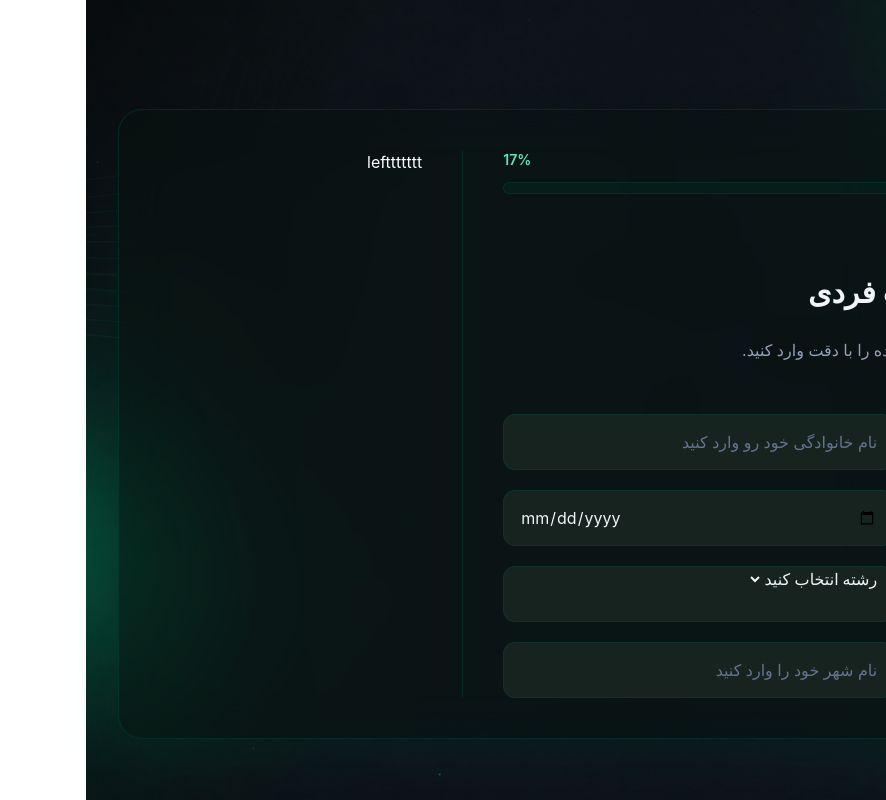
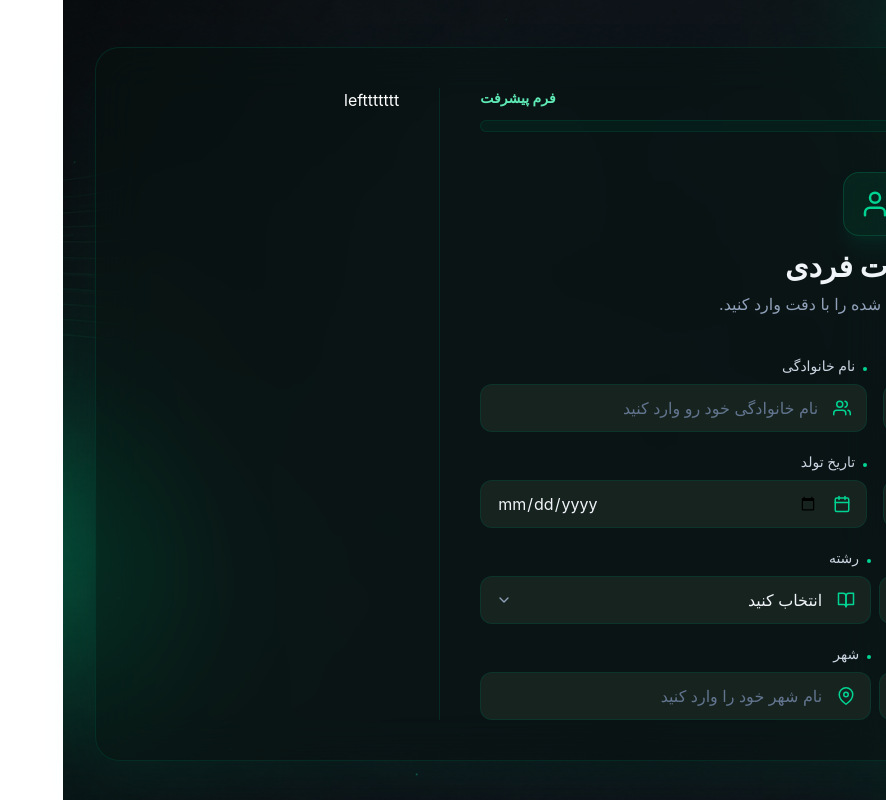
Before and after one commit to zahmadi98/smart-study-planner, a React (Vite) app: page / in a window 1280 px wide. Shown: the whole page, without its empty margins (394-1280 px from the left). Built offline with nearby package versions, Linux system fonts and the light colour scheme.

Commit message:
style: enhance personal information form styling

```diff
--- a/src/components/InfoPage.jsx
+++ b/src/components/InfoPage.jsx
@@ -1,4 +1,13 @@
 import { useState } from "react";
+import {
+  FiUser,
+  FiUsers,
+  FiCalendar,
+  FiBookOpen,
+  FiChevronDown,
+  FiMapPin,
+} from "react-icons/fi";
+
 
 const InfoPage = ({className}) => {
 
@@ -13,72 +22,163 @@ const InfoPage = ({className}) => {
 
 
     return(
-        <div className={`${className} flex flex-col w-full gap-y-5 mt-20`}>
-            <h1 className="text-3xl text-center font-bold text-slate-100 mb-2">
+        <div className={`${className} flex flex-col w-full gap-y-5 mt-10`}>
+           <div className="flex flex-col items-center mb-5">
+            <div className="w-16 h-16 rounded-2xl bg-emerald-500/10 border border-emerald-500/20 backdrop-blur-md flex items-center justify-center shadow-xl shadow-emerald-900/20">
+                <FiUser className="text-3xl text-emerald-400" />
+            </div>
+
+            <h1 className="mt-3 text-3xl font-bold text-slate-100">
                 اطلاعات فردی
             </h1>
 
-            <p className="text-center text-slate-400 mb-8">
+            <p className="mt-2 text-center text-slate-400">
                 لطفاً اطلاعات خواسته شده را با دقت وارد کنید.
             </p>
-            <div className="flex gap-2">
+            </div>
+
+            <div className="flex gap-4">
+                <div className="w-full">
+                    <label
+                        htmlFor="firstName"
+                        className="block mb-2 text-sm font-medium text-slate-300"
+                    >
+                        <span className="inline-block w-1 h-1 rounded-full bg-emerald-400 ml-2"></span>
+                        نام
+                    </label>
+
+                    <div className="relative">
+                        <FiUser className="absolute right-4 top-1/2 -translate-y-1/2 text-emerald-400 text-lg" />
+
                         <input
+                        id="firstName"
                         type="text"
-                className="w-full h-14 rounded-xl border border-emerald-900/40 bg-[#16231F] px-4 text-slate-100 placeholder:text-slate-500 outline-none focus:border-emerald-500 focus:ring-2 focus:ring-emerald-500/20"
-                placeholder="نام خود را وارد کنید"
                         value={firstName}
                         onChange={(e) => setFirstName(e.target.value)}
+                        placeholder="نام خود را وارد کنید"
+                        className="w-full h-12 rounded-xl border border-emerald-900/40 bg-[#16231F] pr-12 pl-4 text-slate-100 placeholder:text-slate-500 outline-none focus:border-emerald-500 focus:ring-2 focus:ring-emerald-500/20"
                         />
+                    </div>
+                </div>
+
+                <div className="w-full">
+                    <label
+                        htmlFor="lastName"
+                        className="block mb-2 text-sm font-medium text-slate-300"
+                    >
+                        <span className="inline-block w-1 h-1 rounded-full bg-emerald-400 ml-2"></span>
+                        نام خانوادگی
+                    </label>
+
+                    <div className="relative">
+                        <FiUsers className="absolute right-4 top-1/2 -translate-y-1/2 text-emerald-400 text-lg" />
 
                         <input
                         type="text"
-                className="w-full h-14 rounded-xl border border-emerald-900/40 bg-[#16231F] px-4 text-slate-100 placeholder:text-slate-500 outline-none focus:border-emerald-500 focus:ring-2 focus:ring-emerald-500/20"
+                        className="w-full h-12 rounded-xl border border-emerald-900/40 bg-[#16231F] pr-12 pl-4 text-slate-100 placeholder:text-slate-500 outline-none focus:border-emerald-500 focus:ring-2 focus:ring-emerald-500/20"
                         placeholder="نام خانوادگی خود رو وارد کنید"
                         value={lastName}
                         onChange={(e) => setLastName (e.target.value)}
                         />
                     </div>
+                </div>
 
-            <div className="flex gap-2">
-                <div className="w-full h-14 rounded-xl border border-emerald-900/40 bg-[#16231F] px-4 text-slate-100 placeholder:text-slate-500 outline-none focus:border-emerald-500 focus:ring-2 focus:ring-emerald-500/20">
-                <label htmlFor="gender">جنسیت</label>
+            </div>
+
+            <div className="flex gap-4">
+                <div className="w-full">
+                    <label
+                        htmlFor="gender"
+                        className="block mb-2 text-sm font-medium text-slate-300"
+                    >
+                        <span className="inline-block w-1 h-1 rounded-full bg-emerald-400 ml-2"></span>
+                        جنسیت
+                    </label>
+
+                    <div className="relative">
+                        <FiUsers className="absolute right-4 top-1/2 -translate-y-1/2 text-emerald-400 text-lg" />
+
+                        <FiChevronDown className="absolute left-4 top-1/2 -translate-y-1/2 text-slate-400 pointer-events-none" />
 
                         <select
                         id="gender"
                         value={gender}
                         onChange={(e) => setGender(e.target.value)}
+                        className="w-full appearance-none h-12 rounded-xl border border-emerald-900/40 bg-[#16231F] pr-12 pl-4 text-slate-100 outline-none focus:border-emerald-500 focus:ring-2 focus:ring-emerald-500/20"
                         >
                         <option value="">انتخاب کنید</option>
                         <option value="female">خانم</option>
                         <option value="male">آقا</option>
                         </select>
                     </div>
+                </div>
+
+                <div className="w-full">
+                    <label
+                        htmlFor="birthDate"
+                        className="block mb-2 text-sm font-medium text-slate-300"
+                    >
+                        <span className="inline-block w-1 h-1 rounded-full bg-emerald-400 ml-2"></span>
+                        تاریخ تولد
+                    </label>
+
+                    <div className="relative">
+                        <FiCalendar className="absolute right-4 top-1/2 -translate-y-1/2 text-emerald-400 text-lg" />
 
                         <input
+                        id="birthDate"
                         type="date"
-                className="w-full h-14 rounded-xl border border-emerald-900/40 bg-[#16231F] px-4 text-slate-100 placeholder:text-slate-500 outline-none focus:border-emerald-500 focus:ring-2 focus:ring-emerald-500/20"
-                placeholder="تاریخ تولد خود رو وارد کنید"
                         value={birthDate}
-                onChange={(e) => setBirthDate (e.target.value)}
+                        onChange={(e) => setBirthDate(e.target.value)}
+                        className="w-full h-12 rounded-xl border border-emerald-900/40 bg-[#16231F] pr-12 pl-4 text-slate-100 outline-none focus:border-emerald-500 focus:ring-2 focus:ring-emerald-500/20"
                         />
+                    </div>
+                </div>
             </div>
 
             <div className="flex gap-2">
+                <div className="w-full">
+                    <label
+                        htmlFor="educationLevel"
+                        className="block mb-2 text-sm font-medium text-slate-300"
+                    >
+                        <span className="inline-block w-1 h-1 rounded-full bg-emerald-400 ml-2"></span>
+                        پایه تحصیلی
+                    </label>
+
+                    <div className="relative">
+                        <FiBookOpen className="absolute right-4 top-1/2 -translate-y-1/2 text-emerald-400 text-lg" />
+
                         <input
+                        id="educationLevel"
                         type="text"
-                className="w-full h-14 rounded-xl border border-emerald-900/40 bg-[#16231F] px-4 text-slate-100 placeholder:text-slate-500 outline-none focus:border-emerald-500 focus:ring-2 focus:ring-emerald-500/20"
+                        value={educationLevel}
+                        onChange={(e) => setEducationLevel(e.target.value)}
                         placeholder="پایه تحصیلی خود را وارد کنید"
-                value={educationLevel}
-                onChange={(e) => setEducationLevel (e.target.value)}
+                        className="w-full h-12 rounded-xl border border-emerald-900/40 bg-[#16231F] pr-12 pl-4 text-slate-100 placeholder:text-slate-500 outline-none focus:border-emerald-500 focus:ring-2 focus:ring-emerald-500/20"
                         />
+                    </div>
+                </div>
 
-                <div className="w-full h-14 rounded-xl border border-emerald-900/40 bg-[#16231F] px-4 text-slate-100 placeholder:text-slate-500 outline-none focus:border-emerald-500 focus:ring-2 focus:ring-emerald-500/20">
-                    <label htmlFor="EducationLevel">رشته</label>
+                <div className="w-full">
+                    <label
+                        htmlFor="EducationLevel"
+                        className="block mb-2 text-sm font-medium text-slate-300"
+                    >
+                        <span className="inline-block w-1 h-1 rounded-full bg-emerald-400 ml-2"></span>
+                        رشته
+                    </label>
+
+                    <div className="relative">
+                        <FiBookOpen className="absolute right-4 top-1/2 -translate-y-1/2 text-emerald-400 text-lg" />
+
+                        <FiChevronDown className="absolute left-4 top-1/2 -translate-y-1/2 text-slate-400 pointer-events-none" />
 
                         <select
                         id="EducationLevel"
                         value={fieldOfStudy}
                         onChange={(e) => setFieldOfStudy(e.target.value)}
+                        className="w-full appearance-none h-12 rounded-xl border border-emerald-900/40 bg-[#16231F] pr-12 pl-4 text-slate-100 outline-none focus:border-emerald-500 focus:ring-2 focus:ring-emerald-500/20"
                         >
                         <option value="">انتخاب کنید</option>
                         <option value="math">ریاضی</option>
@@ -86,27 +186,57 @@ const InfoPage = ({className}) => {
                         <option value="humanities">انسانی</option>
                         <option value="art">هنر</option>
                         <option value="language">زبان</option>
-
                         </select>
+                    </div>
                 </div>
             </div>
 
             <div className="flex gap-2">
-                <input
-                type="text"
-                className="w-full h-14 rounded-xl border border-emerald-900/40 bg-[#16231F] px-4 text-slate-100 placeholder:text-slate-500 outline-none focus:border-emerald-500 focus:ring-2 focus:ring-emerald-500/20"
-                placeholder="نام استان خود را وارد کنید"
-                value={province}
-                onChange={(e) => setProvince (e.target.value)}
-                />
+                <div className="w-full">
+                    <label
+                        htmlFor="province"
+                        className="block mb-2 text-sm font-medium text-slate-300"
+                    >
+                        <span className="inline-block w-1 h-1 rounded-full bg-emerald-400 ml-2"></span>
+                        استان
+                    </label>
+
+                    <div className="relative">
+                        <FiMapPin className="absolute right-4 top-1/2 -translate-y-1/2 text-emerald-400 text-lg" />
 
                         <input
+                        id="province"
                         type="text"
-                className="w-full h-14 rounded-xl border border-emerald-900/40 bg-[#16231F] px-4 text-slate-100 placeholder:text-slate-500 outline-none focus:border-emerald-500 focus:ring-2 focus:ring-emerald-500/20"
+                        value={province}
+                        onChange={(e) => setProvince(e.target.value)}
+                        placeholder="نام استان خود را وارد کنید"
+                        className="w-full h-12 rounded-xl border border-emerald-900/40 bg-[#16231F] pr-12 pl-4 text-slate-100 placeholder:text-slate-500 outline-none focus:border-emerald-500 focus:ring-2 focus:ring-emerald-500/20"
+                        />
+                    </div>
+                </div>
+
+                <div className="w-full">
+                    <label
+                        htmlFor="city"
+                        className="block mb-2 text-sm font-medium text-slate-300"
+                    >
+                        <span className="inline-block w-1 h-1 rounded-full bg-emerald-400 ml-2"></span>
+                        شهر
+                    </label>
+
+                    <div className="relative">
+                        <FiMapPin className="absolute right-4 top-1/2 -translate-y-1/2 text-emerald-400 text-lg" />
+
+                        <input
+                        id="city"
+                        type="text"
+                        value={city}
+                        onChange={(e) => setCity(e.target.value)}
                         placeholder="نام شهر خود را وارد کنید"
-                value={city}
-                onChange={(e) => setCity (e.target.value)}
+                        className="w-full h-12 rounded-xl border border-emerald-900/40 bg-[#16231F] pr-12 pl-4 text-slate-100 placeholder:text-slate-500 outline-none focus:border-emerald-500 focus:ring-2 focus:ring-emerald-500/20"
                         />
+                    </div>
+                </div>
             </div>
         </div>
 
--- a/src/components/PersonalInfoPage.jsx
+++ b/src/components/PersonalInfoPage.jsx
@@ -4,7 +4,7 @@ import ProgressBar from "./ProgressBar";
 const PersonalInfoPage = () => {
 
     return(
-        <div className="min-h-screen flex items-center justify-center pt-20 p-8">
+        <div className="min-h-screen flex items-center justify-center pt-10 p-8">
 
             <div className="w-full max-w-7xl rounded-3xl backdrop-blur-xl bg-[#071411]/40 border border-emerald-900/40 p-10 shadow-2xl shadow-emerald-950/40 flex gap-10">
                 <div className="flex flex-col flex-[3]">
--- a/src/components/ProgressBar.jsx
+++ b/src/components/ProgressBar.jsx
@@ -7,7 +7,7 @@ const ProgressBar = ({ progress = 17 }) => {
         </span>
 
         <span className="text-emerald-300 text-sm font-semibold">
-          {progress}%
+          فرم پیشرفت
         </span>
       </div>
 
```
Lines whose indentation alone changed are shown as unchanged.
